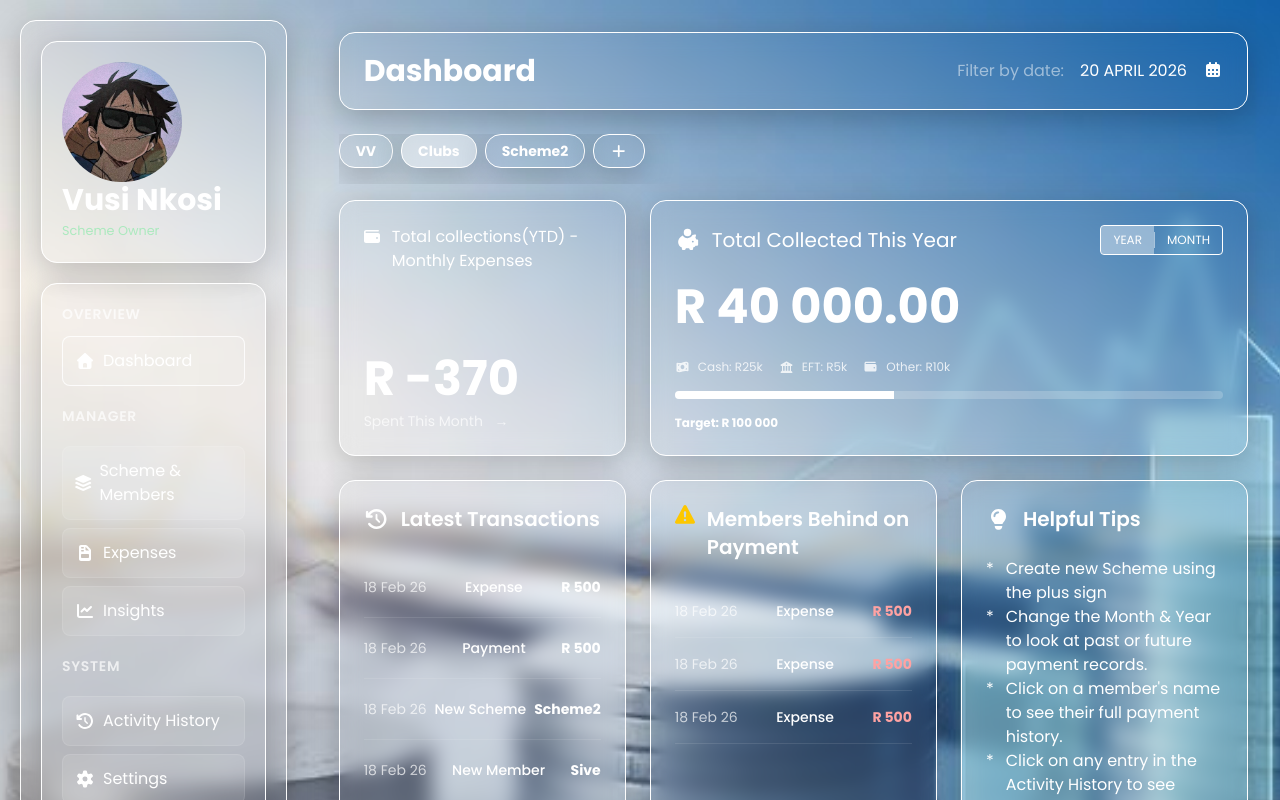
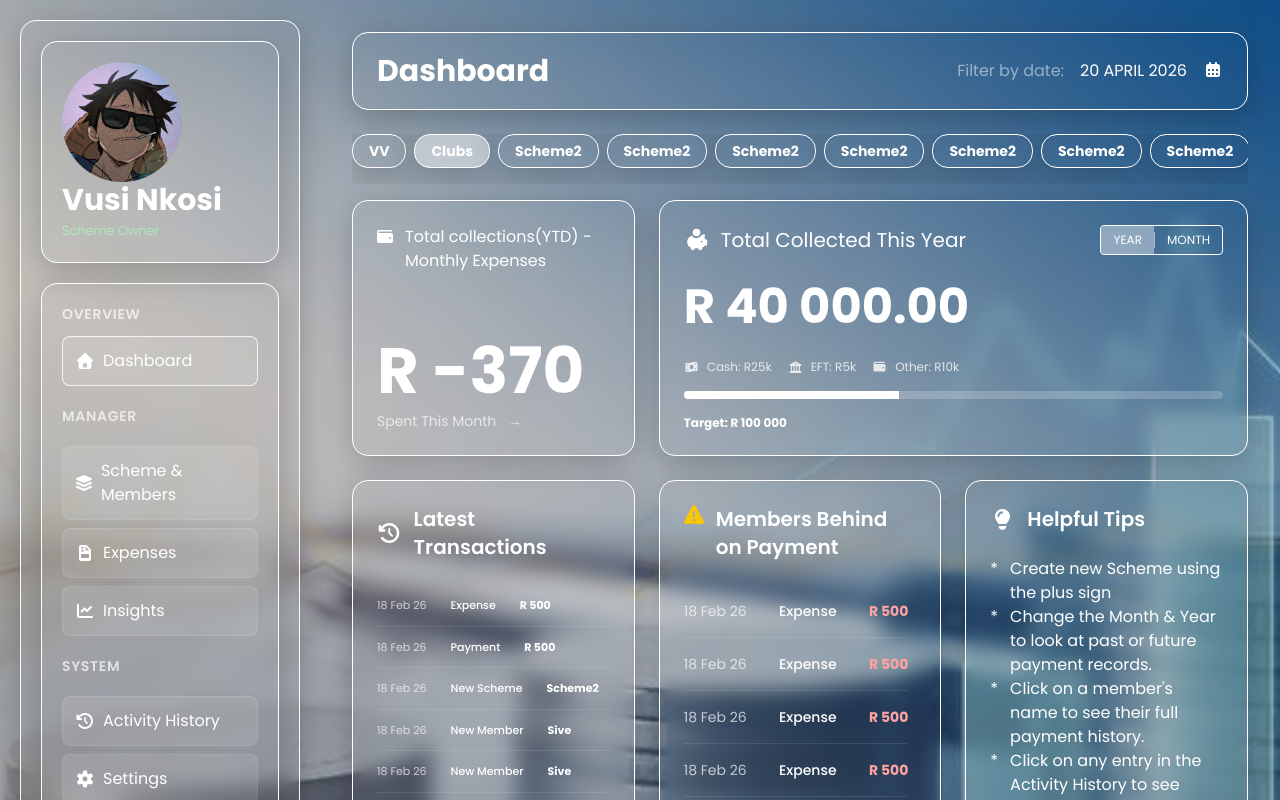
Before and after one commit to Siya-gift/SchemeManager, a React (Vite) app: page / in a window 1280 px wide. Shown: the top 800 px of the page. Built offline with nearby package versions, Linux system fonts and the light colour scheme.

Commit message:
Small tweeks on the dash

```diff
--- a/src/App.css
+++ b/src/App.css
@@ -4,7 +4,8 @@
 
 body {
   font-family: 'Poppins', sans-serif;
-  background-image: url("./images/bannerPic1.jpg");
+  background: linear-gradient(rgba(0, 0, 0, 0.2), rgba(0, 0, 0, 0.2)),
+              url("./images/bannerPic1.jpg");
   background-size: cover;
   background-position: center;
   background-repeat: no-repeat;
@@ -36,3 +37,27 @@ body {
   border-radius: 25px;
   background-color: white;
 }
+
+
+/* Glassy Scrollbar Styles */
+.glass-scroll::-webkit-scrollbar {
+  width: 6px;
+  height: 6px;
+}
+
+.glass-scroll::-webkit-scrollbar-track {
+  background: rgba(255, 255, 255, 0.05);
+  backdrop-filter: blur(4px);
+  border-radius: 10px;
+}
+
+.glass-scroll::-webkit-scrollbar-thumb {
+  background: rgba(255, 255, 255, 0.2);
+  backdrop-filter: blur(8px);
+  border: 1px solid rgba(255, 255, 255, 0.1);
+  border-radius: 10px;
+}
+
+.glass-scroll::-webkit-scrollbar-thumb:hover {
+  background: rgba(255, 255, 255, 0.3);
+}
--- a/src/App.jsx
+++ b/src/App.jsx
@@ -9,15 +9,13 @@ import MobileMenu from './components/MobileMenu.jsx'
 function App() {
   return (
     <>
-    {/* app */}
-      <div className='cointans_content relative'>
-        <MobileNav />
-        <div className='flex'>
-          <SideBar />
-          <Dashboard />
-        </div>
-        <MobileMenu />
+      {/* app */}
+      <MobileNav />
+      <div className='flex overflow-hidden w-svw'>
+        <SideBar />
+        <Dashboard />
       </div>
+      <MobileMenu />
     </>
   )
 }
--- a/src/components/Dashboard.jsx
+++ b/src/components/Dashboard.jsx
@@ -2,7 +2,7 @@ import React from 'react'
 
 function Dashboard() {
     return (
-        <div className='dashboard min-h-screen p-4 md:p-8 md:block'>
+        <div className='dashboard w-full min-h-screen p-4 md:p-8 md:block'>
             {/* Header Stays full width */}
             <div className='hearder flex flex-col md:flex-row justify-between items-center py-5 px-6 glass mb-6'>
                 <h1 className='text-3xl font-bold text-white'>Dashboard</h1>
@@ -14,9 +14,19 @@ function Dashboard() {
             </div>
 
             {/* Tabs Scrollable on mobile */}
-            <ul className='tabs flex gap-2 overflow-x-auto pb-4 no-scrollbar'>
+            <ul className='tabs glass-scroll flex gap-2 max-w-svw md:max-w-[70vw] overflow-x-auto pb-4 no-scrollbar'>
                 <li className='tab hover:bg-white/45 cursor-pointer text-white glass rounded-2xl px-4 py-1.5 font-bold text-sm whitespace-nowrap transition-all'>VV</li>
                 <li className='tab hover:bg-white/45 cursor-pointer text-white glass rounded-2xl px-4 py-1.5 font-bold text-sm whitespace-nowrap transition-all bg-white/45'>Clubs</li>
+                <li className='tab hover:bg-white/45 cursor-pointer text-white glass rounded-2xl px-4 py-1.5 font-bold text-sm whitespace-nowrap transition-all'>Scheme2</li>
+                <li className='tab hover:bg-white/45 cursor-pointer text-white glass rounded-2xl px-4 py-1.5 font-bold text-sm whitespace-nowrap transition-all'>Scheme2</li>
+                <li className='tab hover:bg-white/45 cursor-pointer text-white glass rounded-2xl px-4 py-1.5 font-bold text-sm whitespace-nowrap transition-all'>Scheme2</li>
+                <li className='tab hover:bg-white/45 cursor-pointer text-white glass rounded-2xl px-4 py-1.5 font-bold text-sm whitespace-nowrap transition-all'>Scheme2</li>
+                <li className='tab hover:bg-white/45 cursor-pointer text-white glass rounded-2xl px-4 py-1.5 font-bold text-sm whitespace-nowrap transition-all'>Scheme2</li>
+                <li className='tab hover:bg-white/45 cursor-pointer text-white glass rounded-2xl px-4 py-1.5 font-bold text-sm whitespace-nowrap transition-all'>Scheme2</li>
+                <li className='tab hover:bg-white/45 cursor-pointer text-white glass rounded-2xl px-4 py-1.5 font-bold text-sm whitespace-nowrap transition-all'>Scheme2</li>
+                <li className='tab hover:bg-white/45 cursor-pointer text-white glass rounded-2xl px-4 py-1.5 font-bold text-sm whitespace-nowrap transition-all'>Scheme2</li>
+                <li className='tab hover:bg-white/45 cursor-pointer text-white glass rounded-2xl px-4 py-1.5 font-bold text-sm whitespace-nowrap transition-all'>Scheme2</li>
+                <li className='tab hover:bg-white/45 cursor-pointer text-white glass rounded-2xl px-4 py-1.5 font-bold text-sm whitespace-nowrap transition-all'>Scheme2</li>
                 <li className='tab hover:bg-white/45 cursor-pointer text-white glass rounded-2xl px-4 py-1.5 font-bold text-sm whitespace-nowrap transition-all'>Scheme2</li>
                 <li className='group flex items-center tab hover:bg-white/20 cursor-pointer text-white glass rounded-2xl px-4 py-1.5 font-bold text-sm transition-all'>
                     <span><i className="fa-solid fa-plus"></i></span>
@@ -39,7 +49,7 @@ function Dashboard() {
                         <span>Total collections(YTD) - Monthly Expenses</span>
                     </h2>
                     <div className='mt-4'>
-                        <h1 className="text-[clamp(2rem,10vw,3rem)] font-bold leading-none whitespace-nowrap">
+                        <h1 className="text-[clamp(2rem,5vw,6rem)] font-bold leading-none whitespace-nowrap">
                             R -370
                         </h1>
                         <h4 className='text-sm text-white/70 mt-2 cursor-pointer hover:text-white transition-all'>
@@ -78,18 +88,30 @@ function Dashboard() {
                 </div>
 
                 {/* Card 3: Latest Transactions */}
-                <div className='glass p-6 text-white'>
+                <div className='glass glass-scroll p-6 text-white max-h-140 0verflow-hidden'>
                     <h2 className='text-xl font-semibold mb-6 flex items-center gap-3'>
                         <i className="fa-solid fa-clock-rotate-left"></i> Latest Transactions
                     </h2>
-                    <ul className=' text-sm'>
+                    <ul className='glass-scroll text-[11px] max-h-95 overflow-y-auto'>
                         {[
                             { d: '18 Feb 26', c: 'Expense', v: 'R 500' },
                             { d: '18 Feb 26', c: 'Payment', v: 'R 500' },
                             { d: '18 Feb 26', c: 'New Scheme', v: 'Scheme2' },
+                            { d: '18 Feb 26', c: 'New Member', v: 'Sive' },
+                            { d: '18 Feb 26', c: 'New Member', v: 'Sive' },
+                            { d: '18 Feb 26', c: 'New Member', v: 'Sive' },
+                            { d: '18 Feb 26', c: 'New Member', v: 'Sive' },
+                            { d: '18 Feb 26', c: 'New Member', v: 'Sive' },
+                            { d: '18 Feb 26', c: 'New Member', v: 'Sive' },
+                            { d: '18 Feb 26', c: 'New Member', v: 'Sive' },
+                            { d: '18 Feb 26', c: 'New Member', v: 'Sive' },
+                            { d: '18 Feb 26', c: 'New Member', v: 'Sive' },
+                            { d: '18 Feb 26', c: 'New Member', v: 'Sive' },
+                            { d: '18 Feb 26', c: 'New Member', v: 'Sive' },
+                            { d: '18 Feb 26', c: 'New Member', v: 'Sive' },
                             { d: '18 Feb 26', c: 'New Member', v: 'Sive' }
                         ].map((item, i) => (
-                            <li key={i} className='flex justify-between items-center border-b border-white/10 py-5
+                            <li key={i} className='flex gap-6 items-center border-b border-white/10 py-3 mr-2 w-65
                             hover:bg-white/20 h-full cursor-pointer'>
                                 <span className='opacity-70'>{item.d}</span>
                                 <span className='font-medium'>{item.c}</span>
@@ -100,25 +122,25 @@ function Dashboard() {
                 </div>
 
                 {/* Card 4: Arrears */}
-                <div className='glass p-6 text-white'>
+                <div className='glass p-6 text-white max-h-140 0verflow-hidden'>
                     <h2 className='text-xl font-semibold mb-6 flex items-start gap-3'>
                         <i className='fa-solid fa-triangle-exclamation text-yellow-400'></i>
                         <span>Members Behind on Payment</span>
                     </h2>
-                    <ul className='text-sm'>
-                        {[1, 2, 3].map((_, i) => (
-                            <li key={i} className='flex justify-between items-center border-b border-white/10 py-4
+                    <ul className='glass-scroll text-sm max-h-95 overflow-y-auto'>
+                        {[1, 2, 3, 4, 5, 6, 7, 8, 9].map((_, i) => (
+                            <li key={i} className='flex justify-between items-center border-b border-white/10 py-4 mr-2
                             hover:bg-white/20 cursor-pointer'>
                                 <span className='opacity-70'>18 Feb 26</span>
                                 <span className='font-medium'>Expense</span>
-                                <span className='text-red-300 font-bold'>R 500</span>
+                                <span className='text-red-300 font-bold hidden xl:block'>R 500</span>
                             </li>
                         ))}
                     </ul>
                 </div>
 
                 {/* Card 5: Helpful tips to navigate seemlessly */}
-                <div className='glass p-6 text-white'>
+                <div className='glass glass-scroll p-6 text-white max-h-140 overflow-y-auto line-clamp-6'>
                     <h2 className='text-xl font-semibold mb-6 flex items-center gap-3'>
                         <i class="fa-solid fa-lightbulb"></i> Helpful Tips
                     </h2>
@@ -149,7 +171,7 @@ function Dashboard() {
                     </ul>
                 </div>
             </div>
-            <div className='hearder flex flex-col sm:flex-row justify-center items-center py-5 px-6 glass mb-6 text-white'>
+            <div className='footer flex flex-col sm:flex-row justify-center items-center py-5 px-6 glass mb-6 text-white'>
                 <p>All rights reserved &copy; 2026 </p>
             </div>
         </div>
--- a/src/components/MobileNav.jsx
+++ b/src/components/MobileNav.jsx
@@ -10,24 +10,27 @@ function MobileNav() {
 
     return (
         <>
-            <div className='profile glass flex md:hidden justify-between items-center mx-2 mt-3
-                 p-6 cursor-pointer hover:bg-white/45'>
-                <div className='pp'>
-                    <div className="ppic static -top-1 left-[50%] w-10 h-10 rounded-full overflow-hidden">
+            <div className='profile w-[95%] max-w-125 mx-auto p-6 glass flex md:hidden
+            justify-between items-center mt-3 rounded-2xl cursor-pointer
+            hover:bg-white/45'>
+                <div className='pp flex items-center gap-3'>
+                    <div className="ppic w-10 h-10 rounded-full overflow-hidden
+                    border border-white/20">
                         <img src={luffyImg} className="h-full w-full object-cover" />
                     </div>
-                    <h1 className='text-white text-3xl font-bold'>Vusi Nkosi</h1>
-                    <small className='text-[#abe9be]'>Scheme Owner</small>
+                    <div>
+                        <h1 className='text-white text-xl font-bold'>Vusi Nkosi</h1>
+                        <small className='text-[#abe9be] block'>Scheme Owner</small>
+                    </div>
                 </div>
-                <div className='burger w-6.25' onClick={openMenu}>
+                <div className='burger w-6' onClick={openMenu}>
                     <div className='line1 h-0.75 w-full bg-white rounded-sm'></div>
                     <div className='line2 h-0.75 w-full bg-white rounded-sm mt-1.25'></div>
                     <div className='line3 h-0.75 w-full bg-white rounded-sm mt-1.25'></div>
                 </div>
+
             </div>
         </>
-
-
     )
 }
 
```
